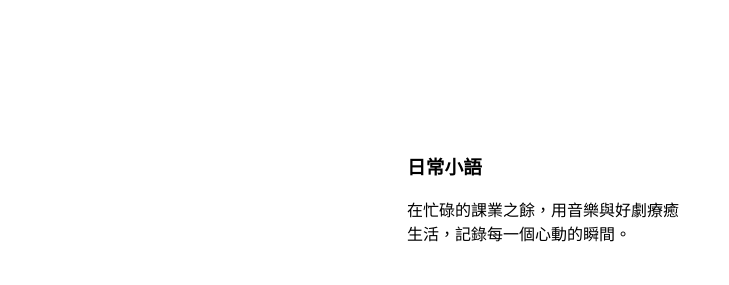
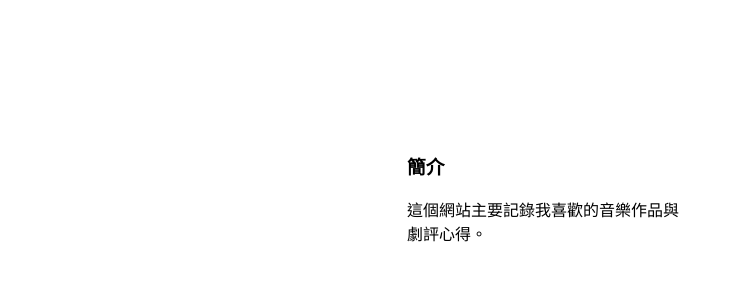
Before and after one commit to s111416031/website_HTML, a plain HTML site: page index.html in a window 1280 px wide. Shown: the top 285 px of the page, 551-1280 px from the left. Drawn offline with Linux system fonts and the light colour scheme.

Commit message:
Update index.html

```diff
--- a/index.html
+++ b/index.html
@@ -22,8 +22,8 @@
         <!-- 側邊欄補充資訊 -->
         <aside style="width:28%; float:right;">
             <blockquote>
-                <h3>日常小語</h3>
-                <p>在忙碌的課業之餘，用音樂與好劇療癒生活，記錄每一個心動的瞬間。</p>
+                <h3>簡介</h3>
+                <p>這個網站主要記錄我喜歡的音樂作品與劇評心得。</p>
             </blockquote>
         </aside>
 
```
